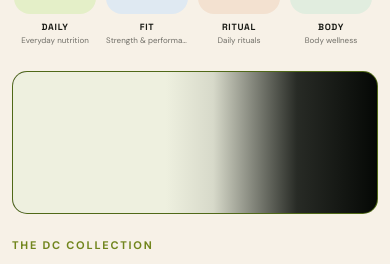
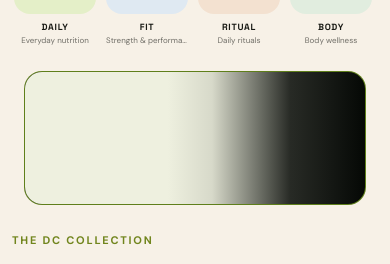
Before and after one commit to jayantajoy-777/DC-Daily-Consumables, a Next.js app: page / in a window 390 px wide. Shown: the part 664-928 px from the top of the page. Built offline with nearby package versions, Linux system fonts and the light colour scheme.

Commit message:
Fix compact banner rendering: image on visible panel

```diff
--- a/app/dc-target-section.css
+++ b/app/dc-target-section.css
@@ -1,22 +1,39 @@
-/* LOCKED SCOPE: BELOW CATEGORY TILES ONLY. HERO / SLIDESHOW MUST NOT BE MODIFIED. */
+/* LOCKED SCOPE: ONLY THE COMPACT VISUAL BELOW SHOP BY NEED. HERO / SLIDESHOW IS UNTOUCHED. */
 .ingredients-band{
+  position:relative!important;
   display:block!important;
-  position:relative!important;
-  width:min(calc(100% - 32px),1200px)!important;
+  width:calc(100% - 48px)!important;
+  max-width:1400px!important;
+  height:auto!important;
   aspect-ratio:1200 / 469!important;
-  height:auto!important;
   min-height:0!important;
   max-height:none!important;
   margin:0 auto 22px!important;
   padding:0!important;
   overflow:hidden!important;
+  border:1px solid rgba(170,224,47,.55)!important;
   border-radius:22px!important;
-  border:1px solid rgba(170,224,47,.45)!important;
   box-sizing:border-box!important;
-  background:#050805 url('/dc-protein-banner.jpg') center/cover no-repeat!important;
+  background:#050805!important;
 }
+
+/* Put the actual banner artwork on the visible panel itself. */
+.ingredients-band::before{
+  content:""!important;
+  position:absolute!important;
+  inset:0!important;
+  z-index:0!important;
+  display:block!important;
+  background-image:url('/dc-protein-banner.jpg')!important;
+  background-repeat:no-repeat!important;
+  background-position:center center!important;
+  background-size:cover!important;
+  transform:none!important;
+}
+
 .ingredients-band .ingredient-layout{
   position:relative!important;
+  z-index:1!important;
   display:block!important;
   width:100%!important;
   height:100%!important;
@@ -28,19 +45,27 @@
   border-radius:22px!important;
   background:transparent!important;
 }
+
+/* The reference is one complete image, so do not overlay the old split-panel UI. */
 .ingredients-band .ingredient-grid,
 .ingredients-band .ingredient-copy{
   display:none!important;
 }
+
 @media(max-width:700px){
   .ingredients-band{
-    width:calc(100% - 24px)!important;
+    width:calc(100% - 48px)!important;
     aspect-ratio:1200 / 469!important;
-    height:auto!important;
-    margin-bottom:14px!important;
-    border-radius:15px!important;
+    margin-bottom:18px!important;
+    border-radius:18px!important;
+  }
+  .ingredients-band::before{
+    background-position:center center!important;
     background-size:cover!important;
-    background-position:center!important;
   }
-  .ingredients-band .ingredient-layout{height:100%!important;border-radius:15px!important}
+  .ingredients-band .ingredient-layout{border-radius:18px!important}
 }
+
+@media(max-width:380px){
+  .ingredients-band{width:calc(100% - 32px)!important}
+}
```
